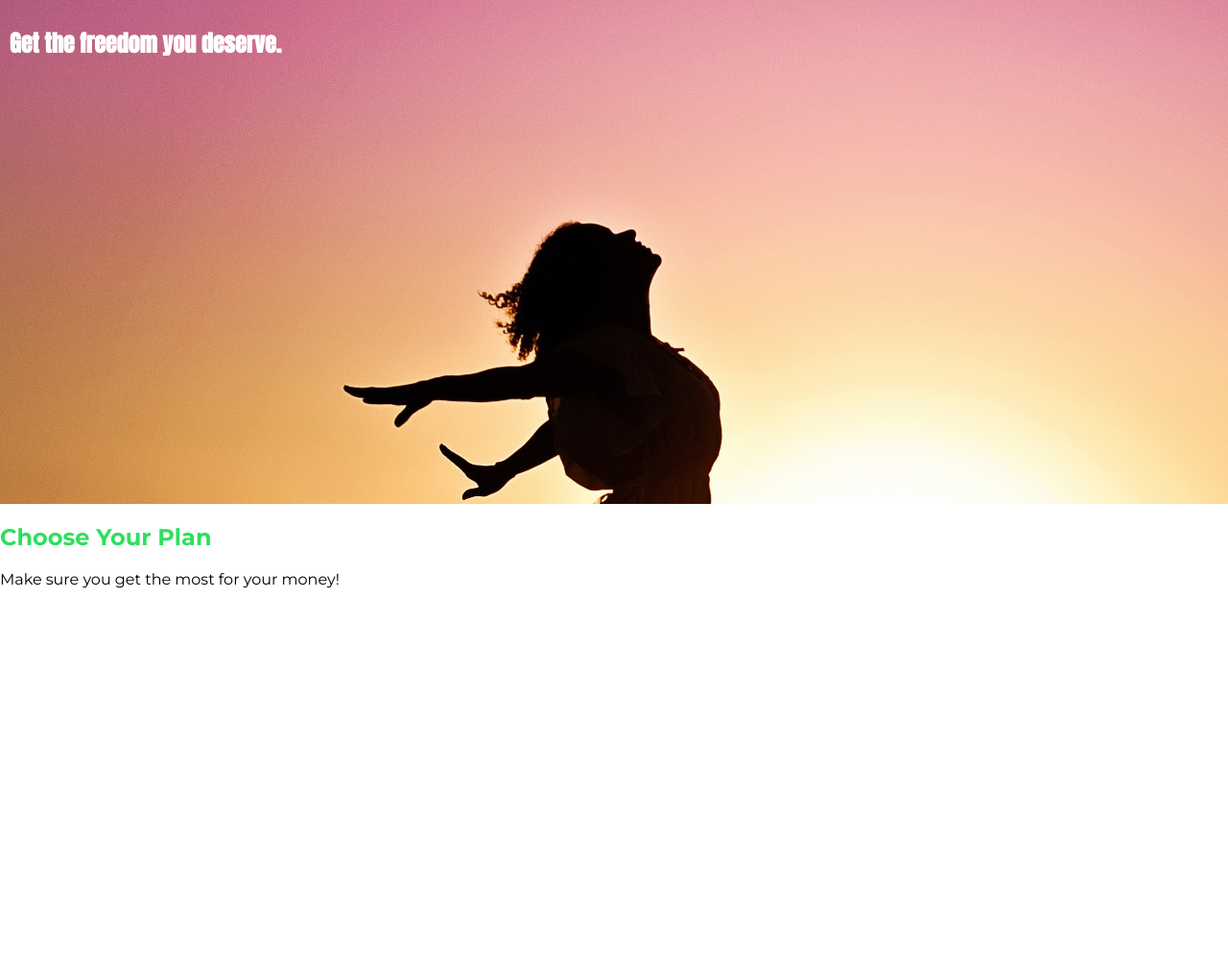
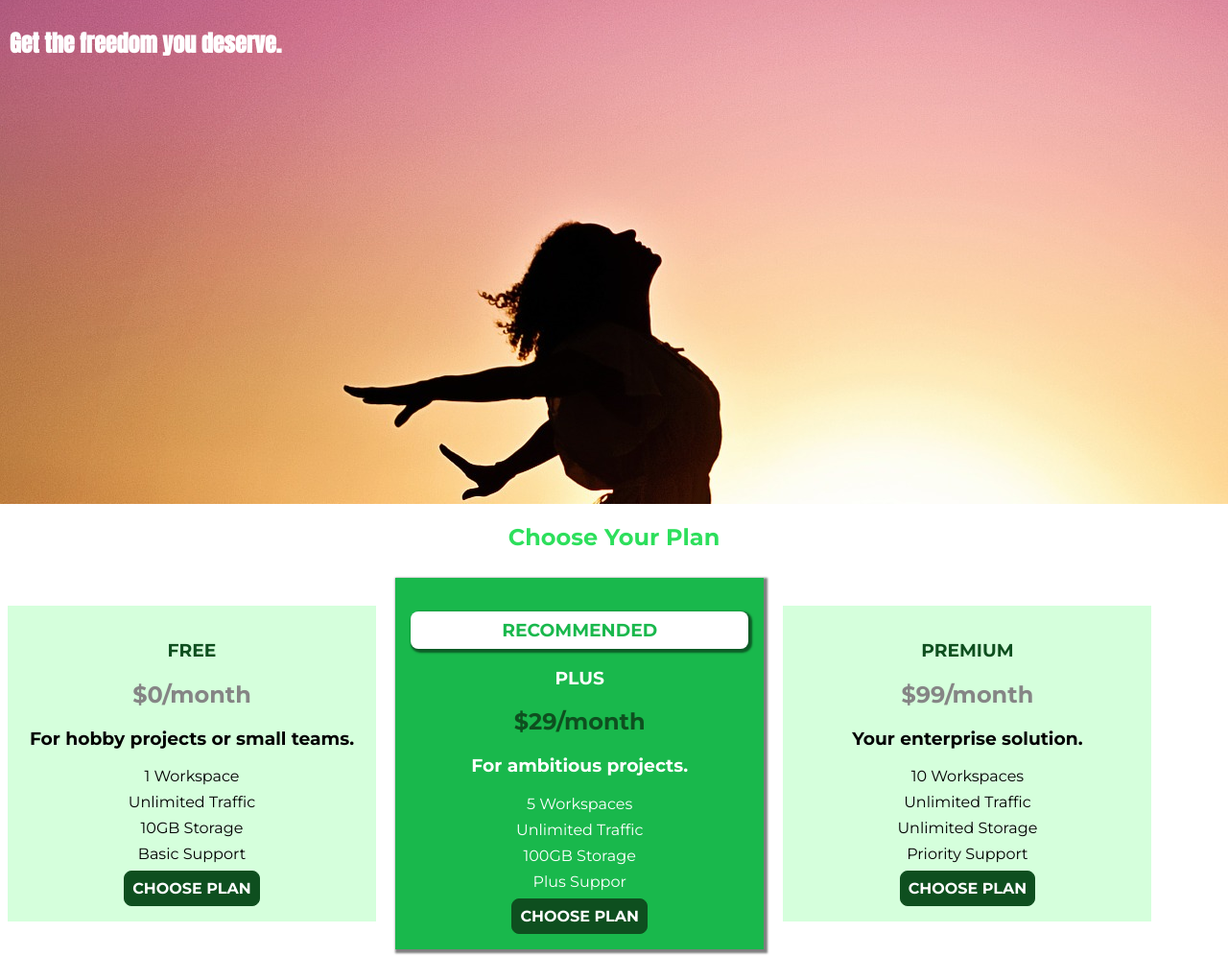
Before and after one commit to Giulienny/CSS-MAXIMILIAN, a plain HTML site: page estudos001/estudos001.html in a window 1280 px wide. Shown: the part 66-1063 px from the top of the page at 96% size. Before the commit the page ends 800 px from the top, so only its background shows below. Drawn offline with Linux system fonts and the light colour scheme.

Commit message:
atualização

```diff
--- a/estudos001/estudos001.html
+++ b/estudos001/estudos001.html
@@ -38,7 +38,51 @@
         </section>
         <section id="plans">
             <h1 class="section-title">Choose Your Plan</h1>
-            <p>Make sure you get the most for your money!</p>
+            <div>
+                <article class="plan">
+                    <h1 class="plan__tittle">FREE</h1>
+                    <h2 class="plan__price">$0/month</h2>
+                    <h3>For hobby projects or small teams.</h3>
+                    <ul class="plan__features">
+                        <li class="plan__feature">1 Workspace</li>
+                        <li class="plan__feature">Unlimited Traffic</li>
+                        <li class="plan__feature">10GB Storage</li>
+                        <li class="plan__feature">Basic Support</li>
+                    </ul>
+                    <div>
+                        <button class="button">CHOOSE PLAN</button>
+                    </div>
+                </article>
+                <article class="plan plan--highlighted">
+                    <h1 class="plan__annotation">RECOMMENDED</h1>
+                    <h1 class="plan__tittle">PLUS</h1>
+                    <h2 class="plan__price">$29/month</h2>
+                    <h3>For ambitious projects.</h3>
+                    <ul class="plan__features">
+                        <li class="plan__feature">5 Workspaces</li>
+                        <li class="plan__feature">Unlimited Traffic</li>
+                        <li class="plan__feature">100GB Storage</li>
+                        <li class="plan__feature">Plus Suppor</li>
+                    </ul>
+                    <div>
+                        <button class="button">CHOOSE PLAN</button>
+                    </div>
+                </article>
+                <article class="plan">
+                    <h1 class="plan__tittle">PREMIUM</h1>
+                    <h2 class="plan__price">$99/month</h2>
+                    <h3>Your enterprise solution.</h3>
+                    <ul class="plan__features">
+                        <li class="plan__feature">10 Workspaces</li>
+                        <li class="plan__feature">Unlimited Traffic</li>
+                        <li class="plan__feature">Unlimited Storage</li>
+                        <li class="plan__feature">Priority Support</li>
+                    </ul>
+                    <div>
+                        <button class="button">CHOOSE PLAN</button>
+                    </div>
+                </article>
+            </div>
         </section>
     </main>
 </body>
--- a/estudos001/main.css
+++ b/estudos001/main.css
@@ -17,11 +17,73 @@ body {
 
 .section-title {
     color: #2ddf5c;
+    text-align: center;
 }
 
 #product-overview h1 {
     color: white;
     font-family: 'Anton', sans-serif;
+}
+
+.plan {
+    background: #d5ffdc;
+    text-align: center;
+    padding: 16px;
+    margin: 8px;
+    display: inline-block;
+    width: 30%;
+    vertical-align: middle;
+}
+
+.plan--highlighted {
+    background: #19b84c;
+    color: white;
+    box-shadow: 2px 2px 2px 2px rgba(0, 0, 0, 0.5);
+}
+
+.plan__annotation {
+    background: white;
+    color: #19b84c;
+    padding: 8px;
+    box-shadow: 2px 2px 2px 2px rgba(0, 0, 0, 0.5);
+    border-radius: 8px;
+}
+
+.plan__tittle {
+    color: #0e4f1f;
+}
+
+.plan__price {
+    color: #858585;
+}
+
+.plan--highlighted .plan__tittle {
+    color: white;
+}
+
+.plan--highlighted .plan__price {
+    color: #0e4f1f;
+}
+
+.plan__features {
+    list-style: none;
+    margin: 0px;
+    padding: 0px;
+}
+
+.plan__feature {
+    margin: 8px 0px;
+}
+
+.button {
+    background: #0e4f1f;
+    color: white;
+    font: inherit;
+    border: 1.5px solid #0e4f1f;
+    padding: 8px;
+    border-radius: 8px;
+    font-weight: bold;
+    cursor: pointer;
 }
 
 .main-header {
```
